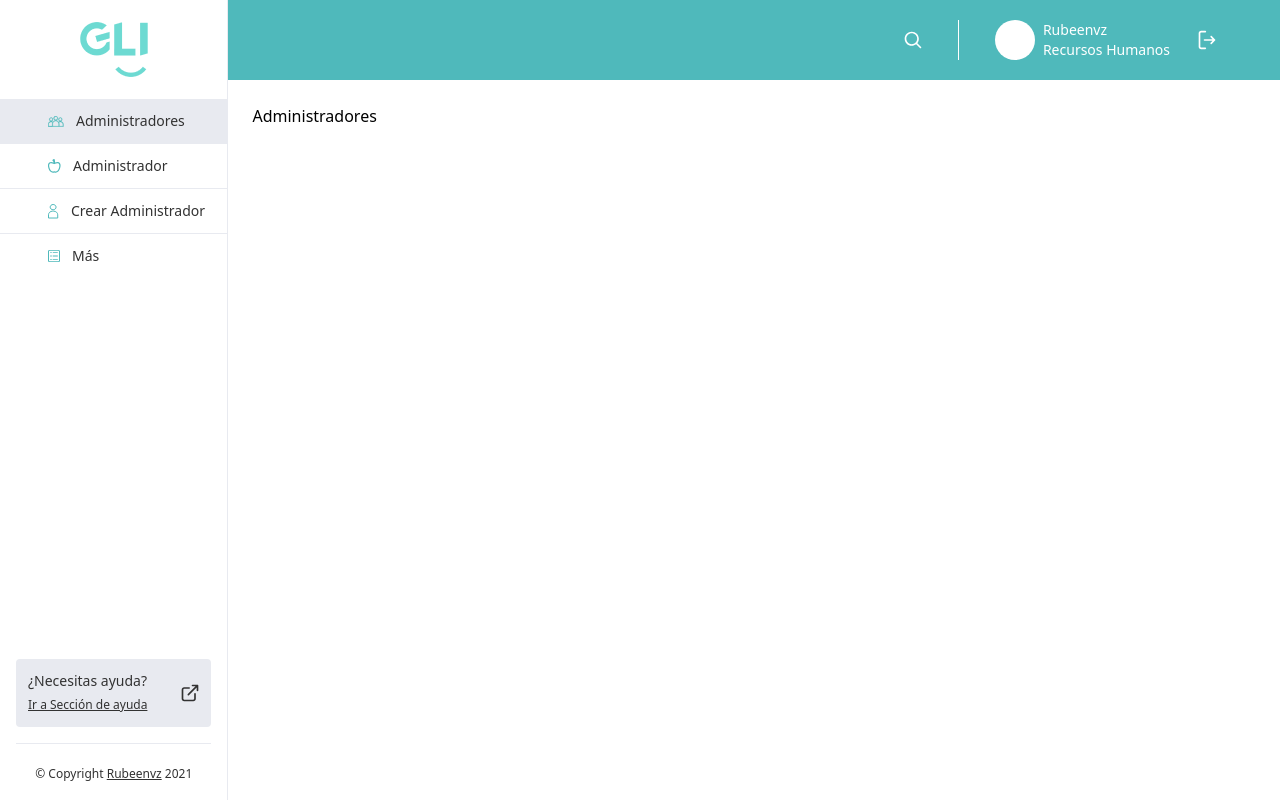
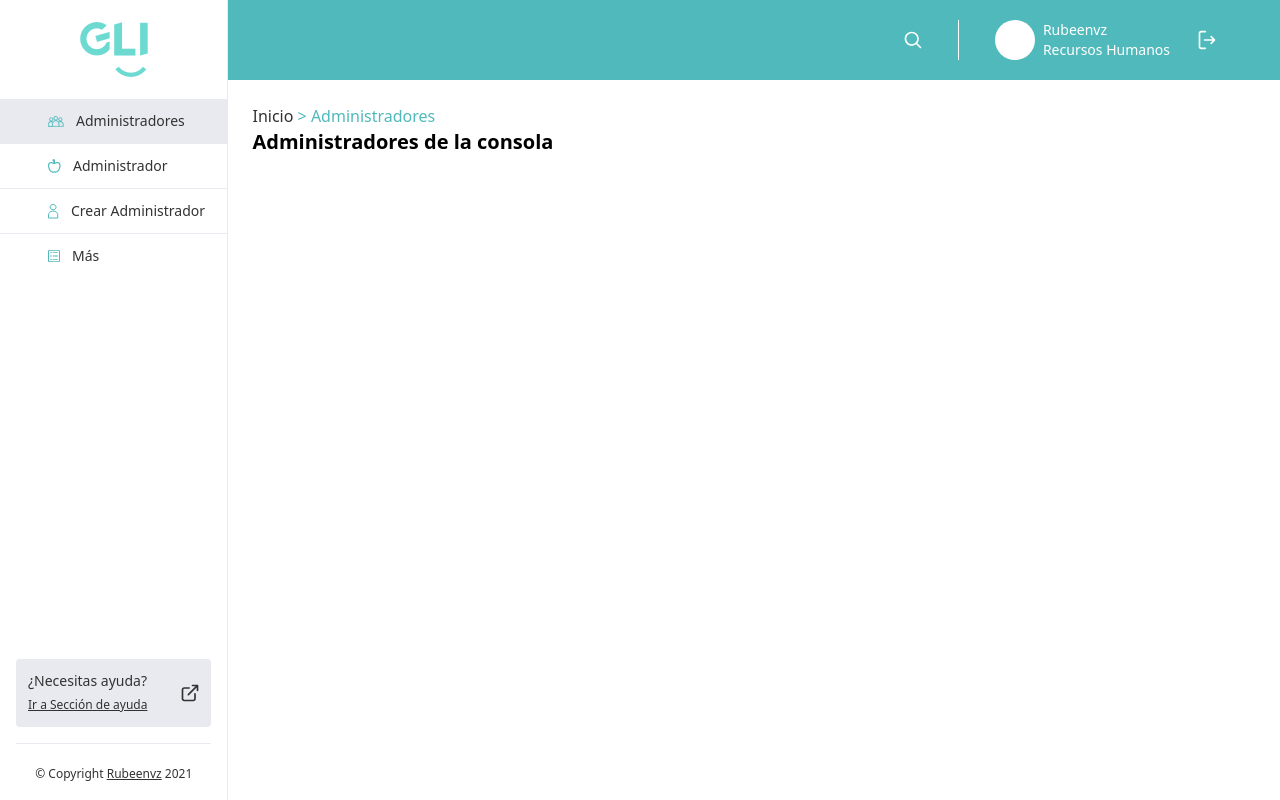
Before and after one commit to Rubeenvz/Gliapp-Vue.js, a Vue app: page / in a window 1280 px wide. Built offline with nearby package versions, Linux system fonts and the light colour scheme.

Commit message:
Breadcrum has been added

```diff
--- /dev/null
+++ b/src/components/Breadcrumb.vue
@@ -0,0 +1,20 @@
+<template>
+  <div>
+    <div class="text-base">
+      <router-link class="text-primary" to="/">Inicio</router-link> <span class="text-secondary"> > {{routeName}}</span>
+    </div>
+    <h1 class="font-semibold text-xl">{{title}}</h1>
+  </div>
+</template>
+
+<script>
+
+  export default {
+    props: ['title'],
+    computed: {
+      routeName() {
+        return this.$route.name
+      }
+    },
+  };
+</script>
--- a/src/views/Administrador.vue
+++ b/src/views/Administrador.vue
@@ -1,8 +1,19 @@
 <template>
   <div>
     <div>
-      <h1>Administrador</h1>
+      <Breadcrumb title="Administrador"/>
     </div>
     <router-view></router-view>
   </div>
 </template>
+
+<script>
+  import Breadcrumb from "@/components/Breadcrumb.vue";
+
+  export default {
+    name: "Administrador",
+    components: {
+      Breadcrumb
+    },
+  };
+</script>
--- a/src/views/AdministradorCrear.vue
+++ b/src/views/AdministradorCrear.vue
@@ -1,11 +1,18 @@
 <template>
   <div>
-    <h1>Administrador - Crear</h1>
+    <div>
+      <Breadcrumb title="Agregar administrador"/>
+    </div>
   </div>
 </template>
 
 <script>
+  import Breadcrumb from "@/components/Breadcrumb.vue";
+
   export default {
-    name: "AdministradorCrear"
+    name: "AdministradorCrear",
+    components: {
+      Breadcrumb
+    },
   };
 </script>
--- a/src/views/AdministradorEditar.vue
+++ b/src/views/AdministradorEditar.vue
@@ -1,6 +1,6 @@
 <template>
   <div>
-    <h1>Administrador editar</h1>
+    editar
   </div>
 </template>
 
--- a/src/views/AdministradorVer.vue
+++ b/src/views/AdministradorVer.vue
@@ -1,6 +1,6 @@
 <template>
   <div>
-    <h1>Administrador ver</h1>
+    ver
   </div>
 </template>
 
--- a/src/views/Administradores.vue
+++ b/src/views/Administradores.vue
@@ -1,11 +1,18 @@
 <template>
   <div>
-    <h1>Administradores</h1>
+    <div>
+      <Breadcrumb title="Administradores de la consola"/>
+    </div>
   </div>
 </template>
 
 <script>
+  import Breadcrumb from "@/components/Breadcrumb.vue";
+
   export default {
-    name: "Administradores"
+    name: "Administradores",
+    components: {
+      Breadcrumb
+    },
   };
 </script>
--- a/src/views/Mas.vue
+++ b/src/views/Mas.vue
@@ -1,5 +1,18 @@
 <template>
   <div>
-    <h1>Más</h1>
+    <div>
+      <Breadcrumb title="Más"/>
+    </div>
   </div>
 </template>
+
+<script>
+  import Breadcrumb from "@/components/Breadcrumb.vue";
+
+  export default {
+    name: "Mas",
+    components: {
+      Breadcrumb
+    },
+  };
+</script>
```
